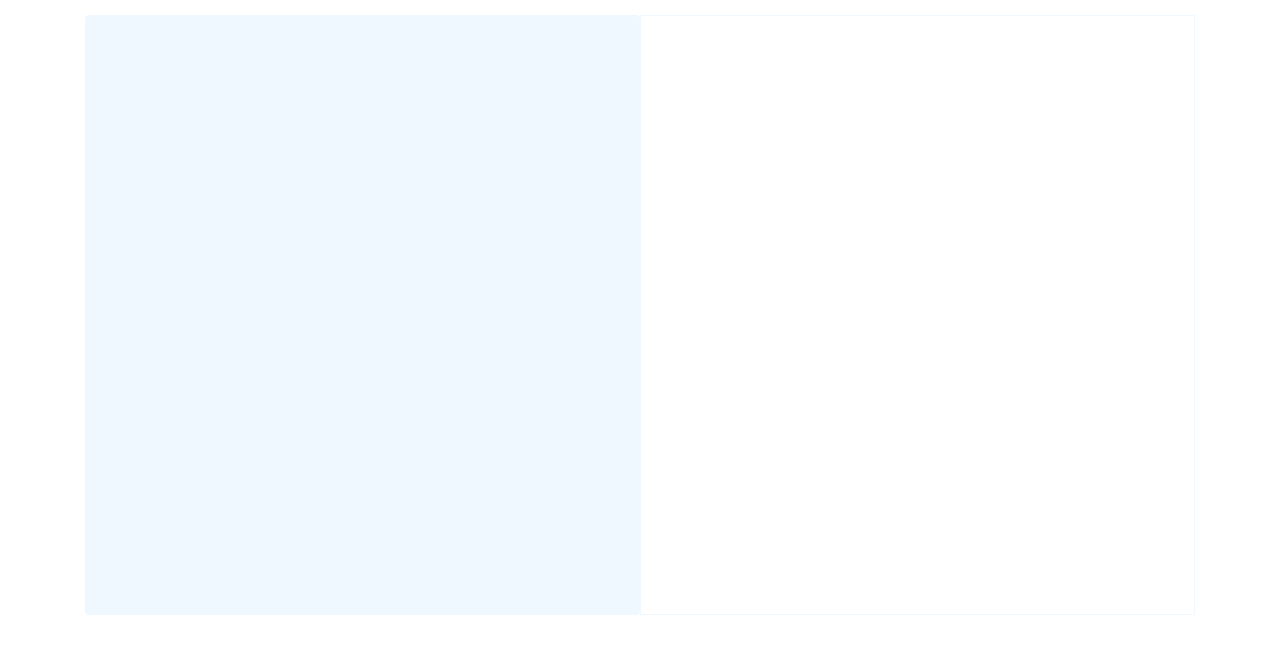
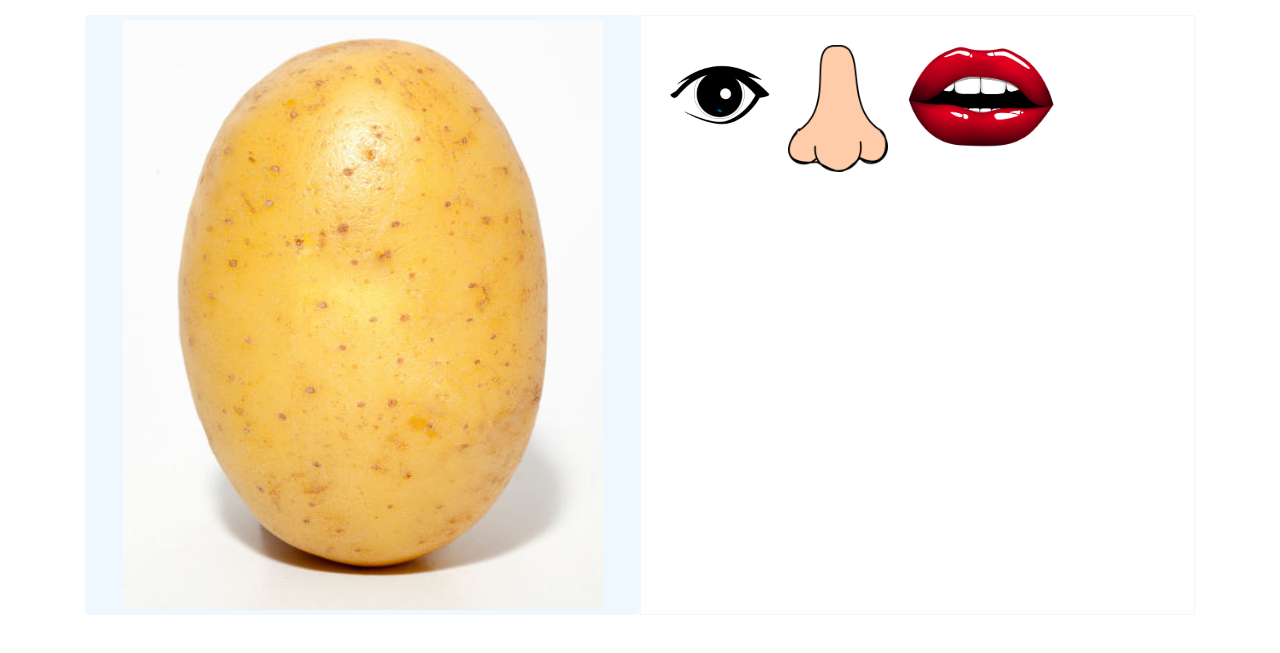
Before and after one commit to jmeuwissen/crispy-memory, a plain HTML site: page game.html in a window 1280 px wide. Shown: the part 101-754 px from the top of the page. Drawn offline with nearby package versions, Linux system fonts and the light colour scheme; the site is published under a folder, as on GitHub Pages, so addresses that start at the root find nothing.

Commit message:
add fix for file path issues in previous commit

```diff
--- a/assets/css/style.css
+++ b/assets/css/style.css
@@ -27,7 +27,7 @@
 #outer-dropzone {
   width: 50%;
   height: 600px;
-  background-image: url(/assets/images/potato1.jpg);
+  background-image: url(../images/potato1.jpg);
   background-repeat: no-repeat;
   background-position: center center;
   background-color: aliceblue;
--- a/game.html
+++ b/game.html
@@ -36,9 +36,9 @@
                 <button>button3</button>
                 <button>button4</button>
             </div> -->
-            <div id="yes-drop" class="galleryItem img-thumbnail drag-drop draggable"> <img src="/assets/images/eye-clipart-36.png" width= 100px alt="" srcset=""> </div>
-            <div class="galleryItem img-thumbnail drag-drop draggable"> <img src="/assets/images/images-of-nose-26.png" width= 100px alt="" srcset=""> </div>
-            <div class="galleryItem img-thumbnail drag-drop draggable"> <img src="/assets/images/mouth-clipart-35.png" width= 150px alt="" srcset=""> </div>
+            <div id="yes-drop" class="galleryItem img-thumbnail drag-drop draggable"> <img src="assets/images/eye-clipart-36.png" width= 100px alt="" srcset=""> </div>
+            <div class="galleryItem img-thumbnail drag-drop draggable"> <img src="assets/images/images-of-nose-26.png" width= 100px alt="" srcset=""> </div>
+            <div class="galleryItem img-thumbnail drag-drop draggable"> <img src="assets/images/mouth-clipart-35.png" width= 150px alt="" srcset=""> </div>
         </div>
         <div id="outer-dropzone" class="dropzone"></div>
     </div>
```
